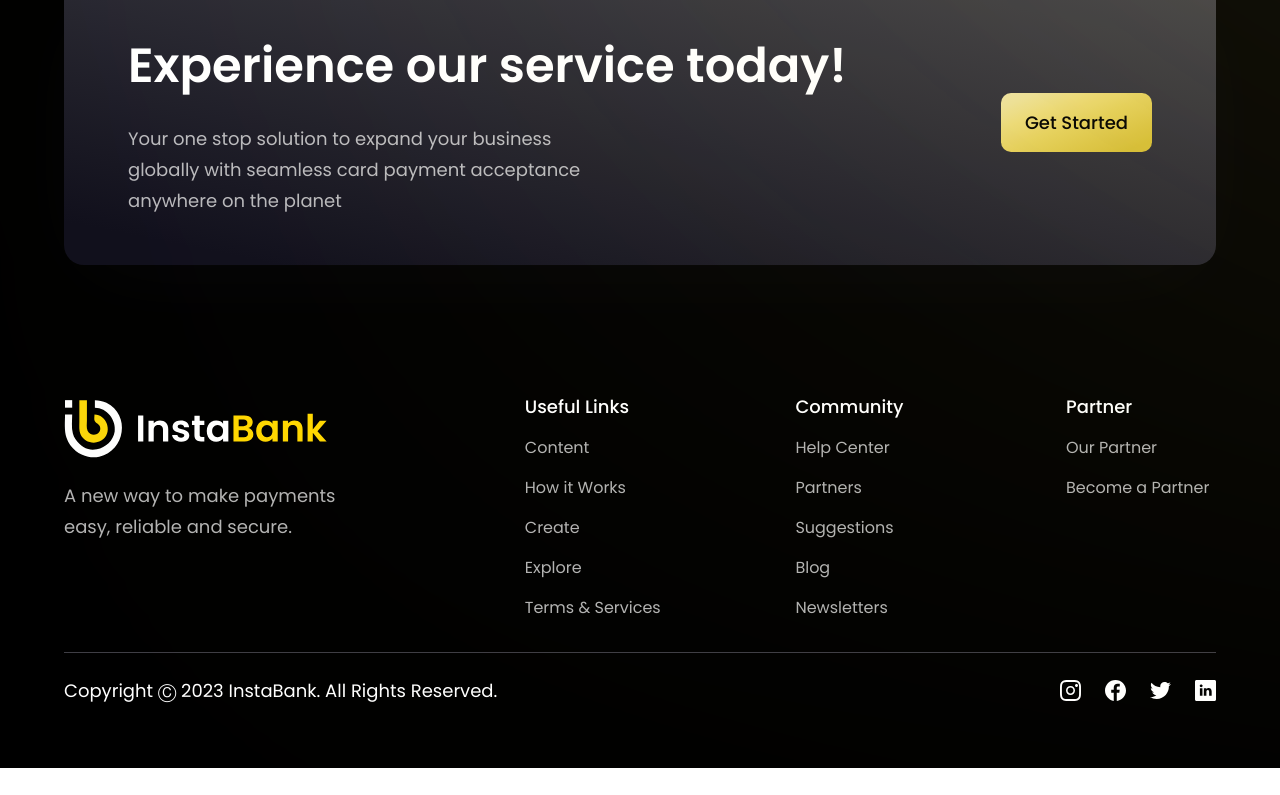
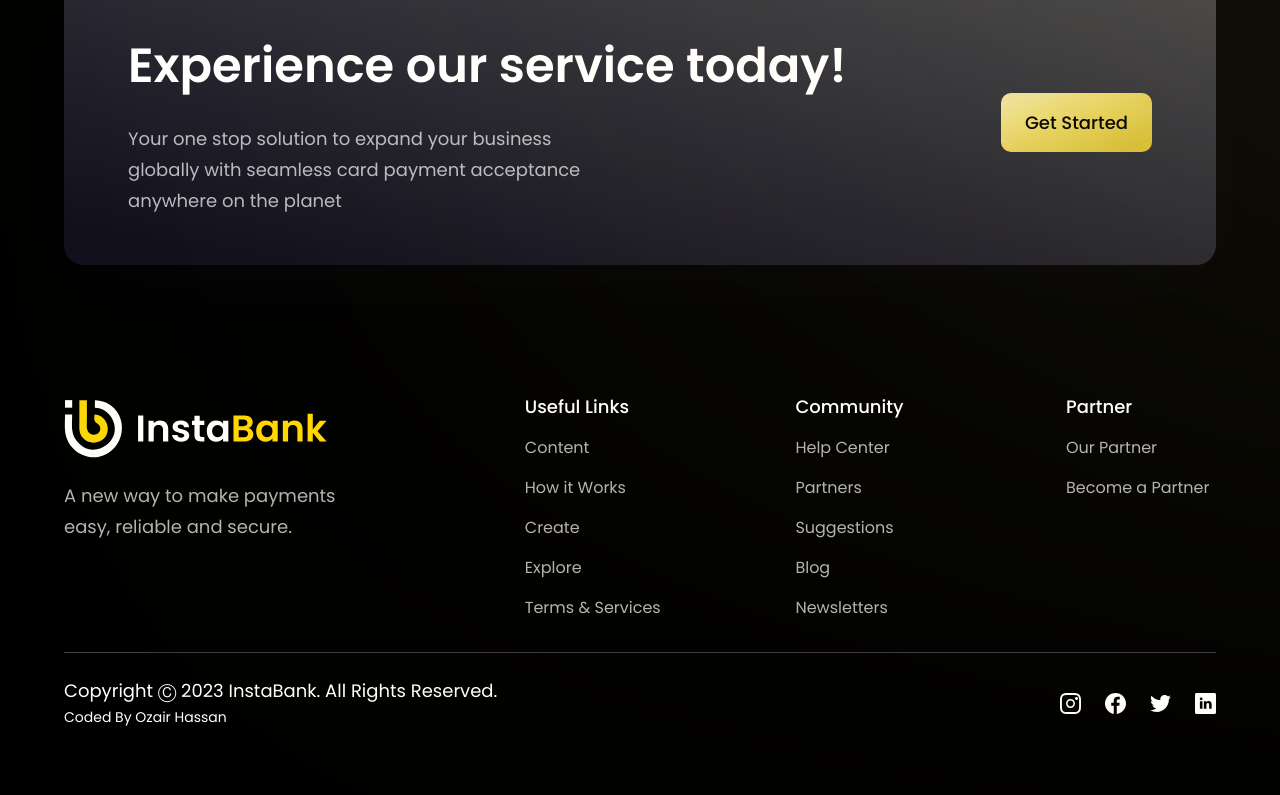
Before and after one commit to Ozair-Hassan/instabank_prod, a React (Vite) app: page / in a window 1280 px wide. Shown: the part 4176-4971 px from the top of the page. Before the commit the page ends 4944 px from the top, so only its background shows below. Built offline with nearby package versions, Linux system fonts and the light colour scheme.

Commit message:
updated footer

```diff
--- a/src/components/Footer.jsx
+++ b/src/components/Footer.jsx
@@ -44,7 +44,9 @@ const Footer = () => (
 
     <div className="w-full flex justify-between items-center md:flex-row flex-col pt-6 border-t-[1px] border-t-[#3F3E45]">
       <p className="font-poppins font-normal text-center text-[18px] leading-[27px] text-white">
-        Copyright Ⓒ 2023 InstaBank. All Rights Reserved.
+        Copyright Ⓒ 2023 InstaBank. All Rights Reserved.{' '}
+        <br className="sm:block hidden" />
+        <p className="text-[14px] text-left">Coded By Ozair Hassan</p>
       </p>
 
       <div className="flex flex-row md:mt-0 mt-6">
```
